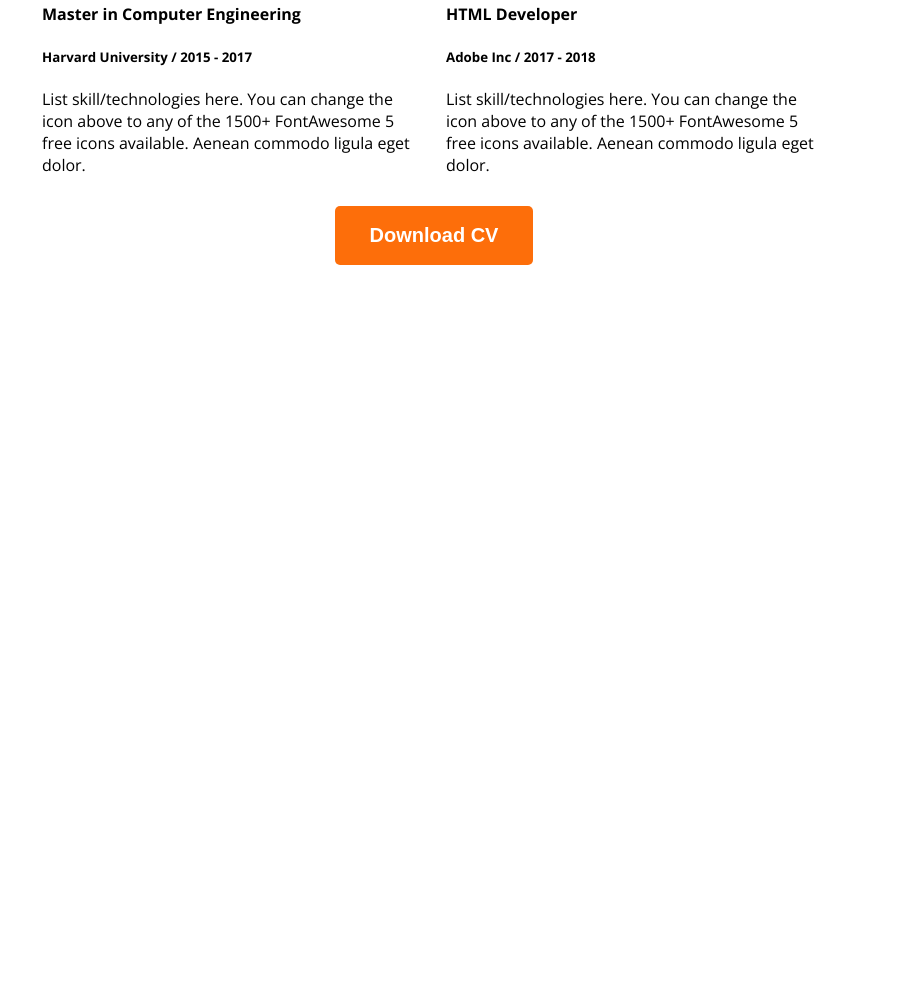
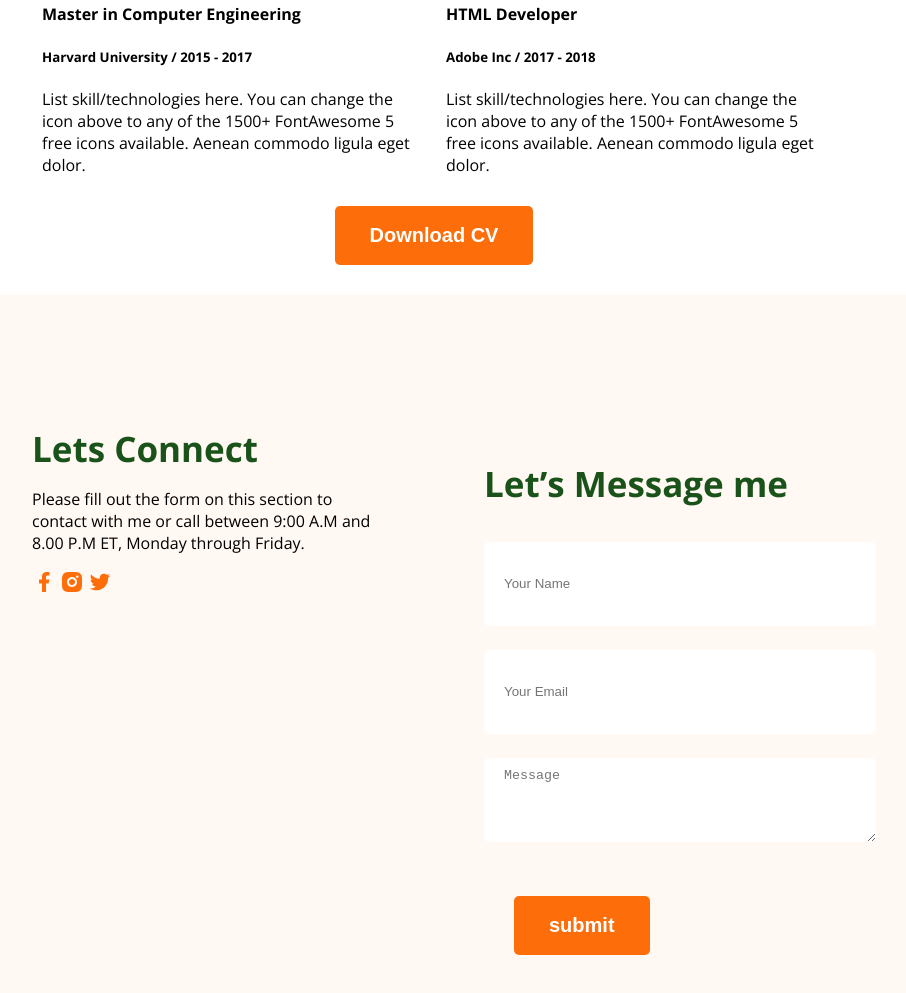
Before and after one commit to badal925119/webprottfolio-badal, a plain HTML site: page index.html in a window 1280 px wide. Shown: the part 2677-3670 px from the top of the page, without its empty margins (206-1112 px from the left). Before the commit the page ends 2980 px from the top, so only its background shows below. Drawn offline with nearby package versions, Linux system fonts and the light colour scheme.

Commit message:
added footer section

```diff
--- a/css/style.css
+++ b/css/style.css
@@ -136,3 +136,24 @@ main{
     gap: 24px;
     padding: 0px 240px;
 }
+/* footer style */
+footer{
+    padding: 130px 230px;
+    display: flex;
+    gap: 100px;
+}
+.footer-column{
+    width: 50%;
+}
+footer input[type="text"], footer input[type="email"],footer textarea{
+    height: 64px;
+    border-radius: 5px;
+    background-color: white;
+    border: none;
+    display: block;
+    width: 100%;
+    padding: 10px 20px;
+    margin-bottom: 24px;
+
+
+}
--- a/index.html
+++ b/index.html
@@ -141,8 +141,25 @@
         </section>
 
     </main>
-    <footer>
-
+    <footer class="secondary-bg">
+        <div class="footer-column">
+            <div class="section-title">Lets Connect</div>
+            <p>Please fill out the form on this section to contact with me or call between 9:00 A.M and 8.00 P.M ET, Monday through Friday.</p>
+            <div>
+                <a href=""><img src="images/icons/facebook.png" alt=""></a>
+                <a href=""><img src="images/icons/insta.png" alt=""></a>
+                <a href=""><img src="images/icons/twitter.png" alt=""></a>
+            </div>
+        </div>
+        <div class="footer-column">
+            <h3 class="section-title">Let’s Message me</h3>
+            <form action="">
+                <input type="text" placeholder="Your Name">
+                <input type="email" name="" id="" placeholder="Your Email">
+                <textarea name="" id="" cols="30" rows="10" placeholder="Message"></textarea>
+                <input class="btn-primary" type="submit" value="submit">
+            </form>
+        </div>
     </footer>
 </body>
 </html>
```
